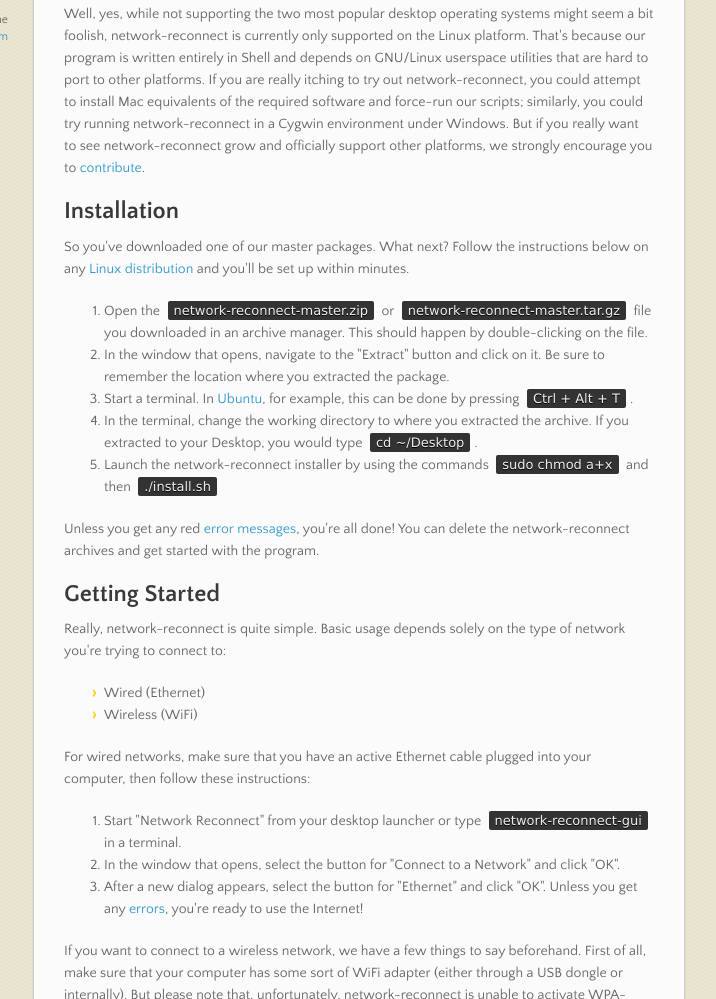
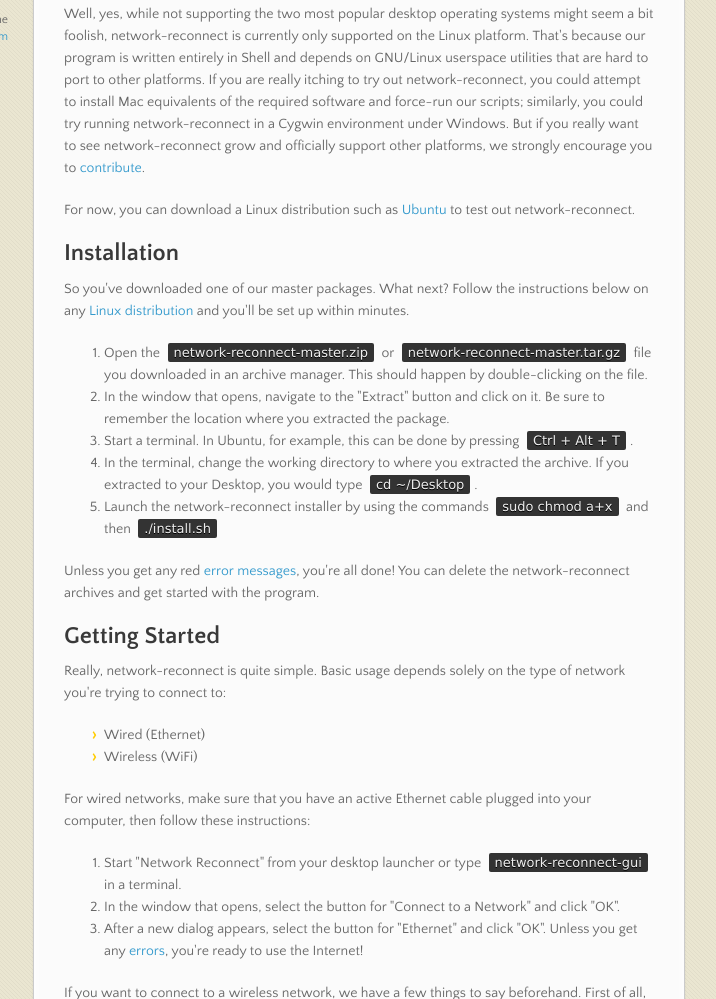
Before and after one commit to fishdev/network-reconnect, a plain HTML site: page index.html in a window 1280 px wide. Shown: the part 715-1714 px from the top of the page, without its empty margins (282-998 px from the left). Drawn offline with nearby package versions, Linux system fonts and the light colour scheme.

Commit message:
Update index.html

```diff
--- a/index.html
+++ b/index.html
@@ -61,6 +61,8 @@
 
 <p>Well, yes, while not supporting the two most popular desktop operating systems might seem a bit foolish, network-reconnect is currently only supported on the Linux platform. That's because our program is written entirely in Shell and depends on GNU/Linux userspace utilities that are hard to port to other platforms. If you are really itching to try out network-reconnect, you could attempt to install Mac equivalents of the required software and force-run our scripts; similarly, you could try running network-reconnect in a Cygwin environment under Windows. But if you really want to see network-reconnect grow and officially support other platforms, we strongly encourage you to <a href="https://github.com/fishdev/network-reconnect/pulls">contribute</a>.</a></p>
 
+<p>For now, you can download a Linux distribution such as <a href="http://www.ubuntu.com/">Ubuntu</a> to test out network-reconnect.</p>
+
 <h2>
 <a name="installation" class="anchor" href="#installation"><span class="octicon octicon-link"></span></a>Installation</h2>
 
@@ -69,7 +71,7 @@
 <ol>
 <li>Open the <code>network-reconnect-master.zip</code> or <code>network-reconnect-master.tar.gz</code> file you downloaded in an archive manager. This should happen by double-clicking on the file.</li>
 <li>In the window that opens, navigate to the "Extract" button and click on it. Be sure to remember the location where you extracted the package.</li>
-<li>Start a terminal. In <a href="http://www.ubuntu.com/">Ubuntu</a>, for example, this can be done by pressing <code>Ctrl + Alt + T</code>.
+<li>Start a terminal. In Ubuntu, for example, this can be done by pressing <code>Ctrl + Alt + T</code>.
 </li>
 <li>In the terminal, change the working directory to where you extracted the archive. If you extracted to your Desktop, you would type <code>cd ~/Desktop</code>.
 </li>
```
